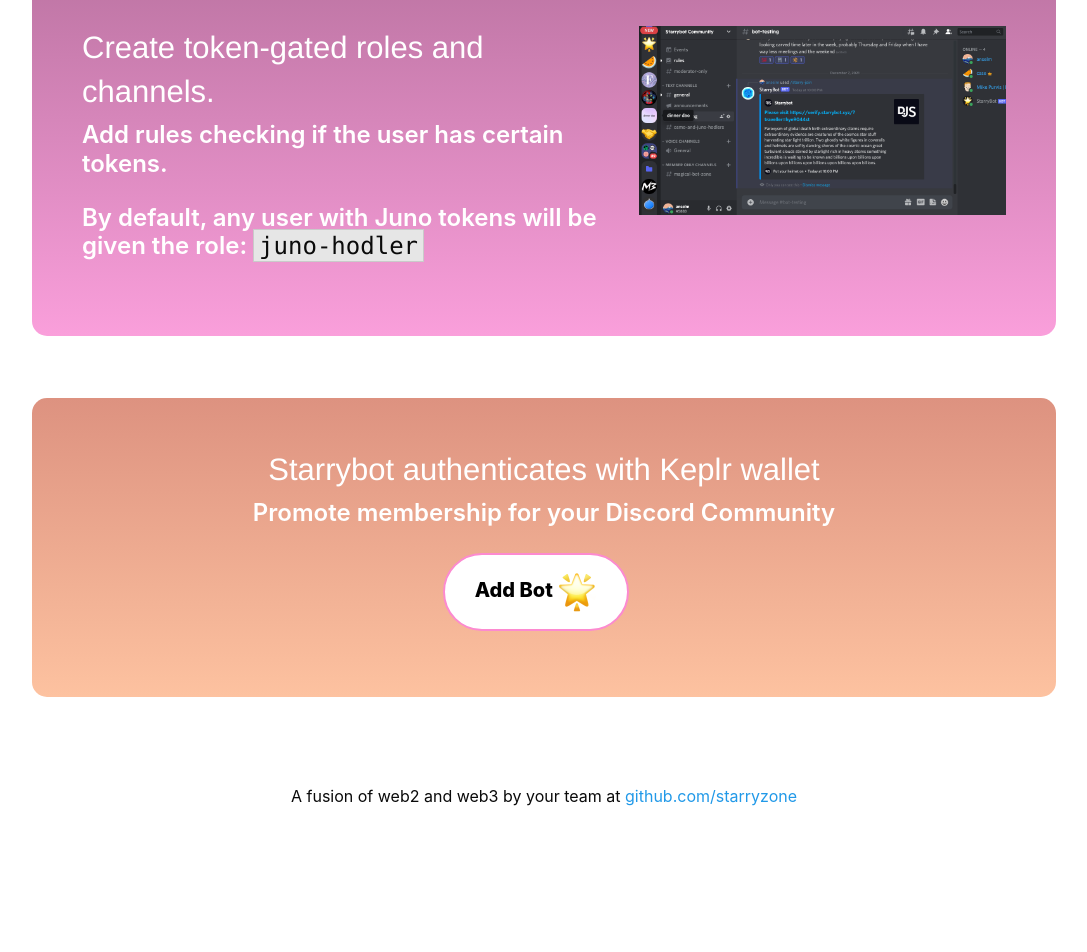
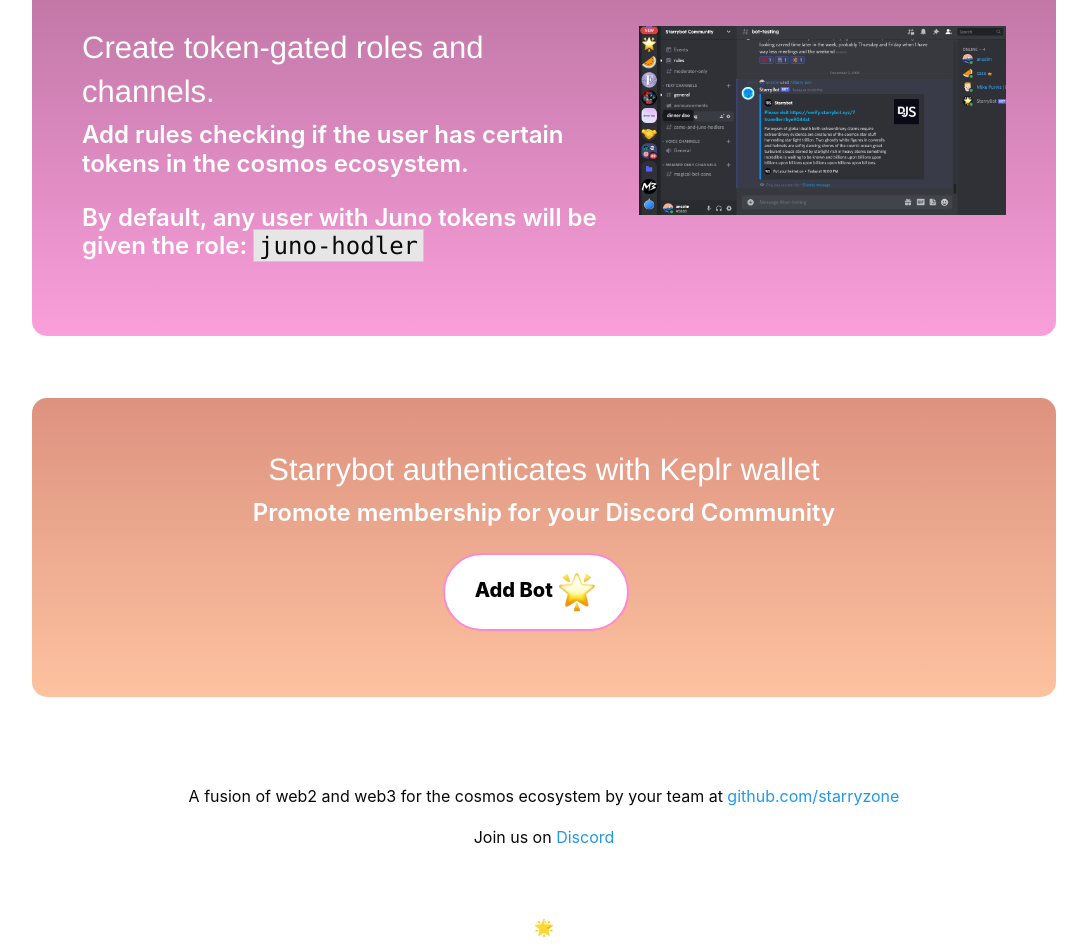
Before and after one commit to starryzone/cosmos-download-welcome-webapp, a React (Create React App) app: page / in a window 1280 px wide. Shown: the part 680-1632 px from the top of the page, without its empty margins (96-1183 px from the left). Before the commit the page ends 1603 px from the top, so only its background shows below. Built offline with nearby package versions, Linux system fonts and the light colour scheme; no server answers.

Commit message:
updated package dependencies to reduce github warnings from dependabot

```diff
--- a/src/App.js
+++ b/src/App.js
@@ -47,7 +47,7 @@
  <div class="row">
   <div class="large-7 medium-12 small-12 columns text-left">
    <h3>Create token-gated roles and channels.</h3>
-   <p>Add rules checking if the user has certain tokens.</p>
+   <p>Add rules checking if the user has certain tokens in the cosmos ecosystem.</p>
    <p>By default, any user with Juno tokens will be given the role: <code>juno-hodler</code></p>
   </div>
   <div class="large-5 medium-12 small-12 columns">
@@ -67,9 +67,11 @@
 
 </div>
 
-<p>A fusion of web2 and web3 by your team at <a href="https://github.com/starryzone">github.com/starryzone</a></p>
+<p>A fusion of web2 and web3 for the cosmos ecosystem by your team at <a href="https://github.com/starryzone">github.com/starryzone</a></p>
+<p>Join us on <a href="https://discord.gg/BqjEhWzJKU">Discord</a></p>
 <br/>
 <br/>
+🌟
 <br/>
 <p style={{color:"white"}}>Cold fusion that is!</p>
 </div>
```
Also changed, not shown: 2 other files (tests, documents, lock files or other folders).
